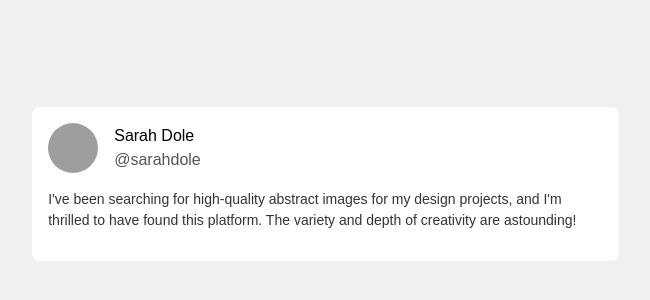
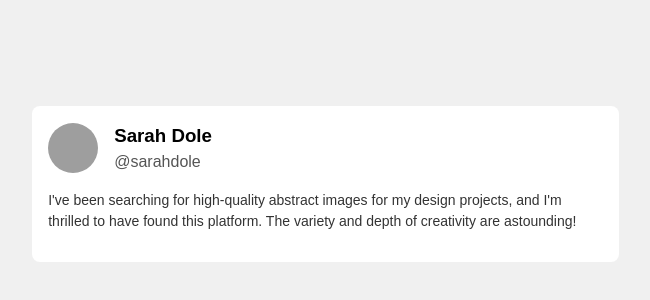
Before and after one commit to guizzettic/guizzettic.github.io, a React (Vite) app: page / in a window 1280 px wide. Shown: the part 216-516 px from the top of the page, without its empty margins (69-719 px from the left). Built offline with nearby package versions, Linux system fonts and the light colour scheme; grey boxes are pictures that could not be loaded.

Commit message:
change user name

```diff
--- a/src/TestimonialCard.tsx
+++ b/src/TestimonialCard.tsx
@@ -15,7 +15,7 @@ const TestimonialCard: React.FC<TestimonialCardProps> = ({ card }) => {
           className="avatar"
         />
         <div>
-          <p className="user-name">{card.user}</p>
+          <h3 className="user-name">{card.user}</h3>
           <p className="account-name">{card.accountName}</p>
         </div>
       </div>
```
